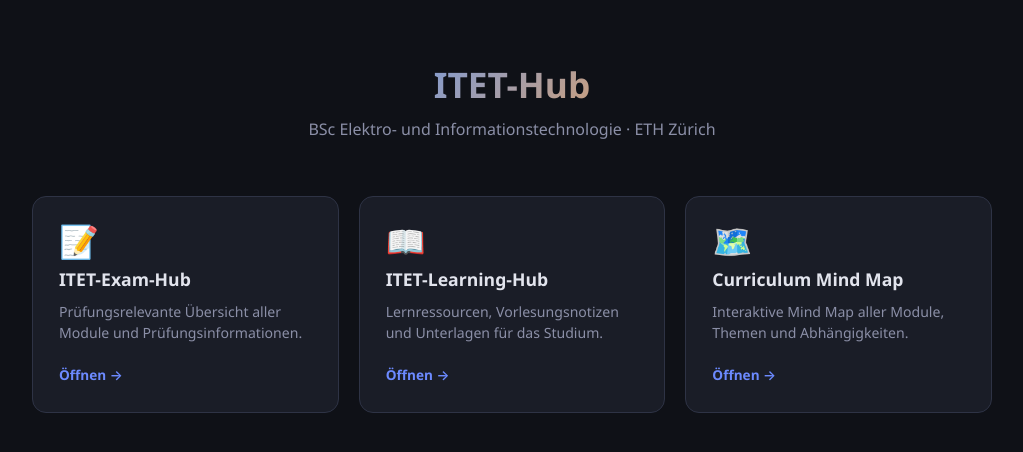
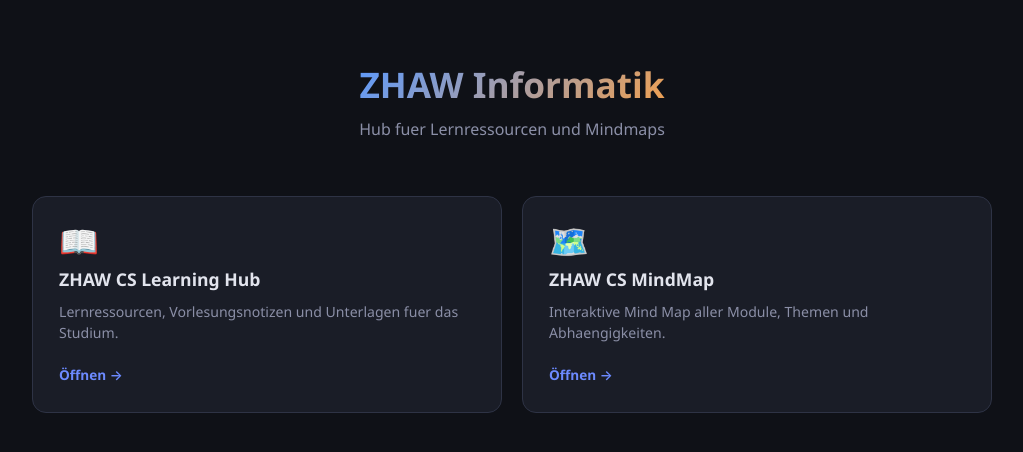
Before and after one commit to KLubina/ZHAW-CS-Hub, a plain HTML site: page index.html in a window 1280 px wide. Shown: the whole page, without its empty margins (128-1151 px from the left). Drawn offline with Linux system fonts and the light colour scheme.

Commit message:
Rebrand ITET hub to ZHAW and update links
Rename site header and page title from ITET-Hub to ZHAW Informatik and update card content and destinations. Replace local hub links with external ZHAW GitHub Pages URLs, add target="_blank" and rel="noopener noreferrer" for safe external navigation, and adjust card titles/descriptions (including minor text/umlaut changes) to reflect the new ZHAW CS resources.

```diff
--- a/index.html
+++ b/index.html
@@ -4,7 +4,7 @@
 <head>
     <meta charset="UTF-8">
     <meta name="viewport" content="width=device-width, initial-scale=1.0">
-    <title>ITET-Hub – BSc ITET ETH</title>
+    <title>ZHAW Informatik</title>
     <style>
         :root {
             --bg: #0f1117;
@@ -113,29 +113,23 @@
 
 <body>
     <div class="hub-header">
-        <h1>ITET-Hub</h1>
-        <p>BSc Elektro- und Informationstechnologie · ETH Zürich</p>
+        <h1>ZHAW Informatik</h1>
+        <p>Hub fuer Lernressourcen und Mindmaps</p>
     </div>
 
     <div class="cards-grid">
-        <a href="../ITET-Exam-Hub/index.html" class="card">
-            <div class="card-icon">📝</div>
-            <div class="card-title">ITET-Exam-Hub</div>
-            <div class="card-desc">Prüfungsrelevante Übersicht aller Module und Prüfungsinformationen.</div>
+        <a href="https://klubina.github.io/ZHAW-CS-Learning-Hub/" class="card" target="_blank"
+            rel="noopener noreferrer">
+            <div class="card-icon">📖</div>
+            <div class="card-title">ZHAW CS Learning Hub</div>
+            <div class="card-desc">Lernressourcen, Vorlesungsnotizen und Unterlagen fuer das Studium.</div>
             <div class="card-arrow">Öffnen →</div>
         </a>
 
-        <a href="../ITET-Learning-Hub/index.html" class="card">
-            <div class="card-icon">📖</div>
-            <div class="card-title">ITET-Learning-Hub</div>
-            <div class="card-desc">Lernressourcen, Vorlesungsnotizen und Unterlagen für das Studium.</div>
-            <div class="card-arrow">Öffnen →</div>
-        </a>
-
-        <a href="../CurriculumMindMap-ITET/index.html" class="card">
+        <a href="https://klubina.github.io/ZHAW-CS-MindMap/" class="card" target="_blank" rel="noopener noreferrer">
             <div class="card-icon">🗺️</div>
-            <div class="card-title">Curriculum Mind Map</div>
-            <div class="card-desc">Interaktive Mind Map aller Module, Themen und Abhängigkeiten.</div>
+            <div class="card-title">ZHAW CS MindMap</div>
+            <div class="card-desc">Interaktive Mind Map aller Module, Themen und Abhaengigkeiten.</div>
             <div class="card-arrow">Öffnen →</div>
         </a>
     </div>
```
